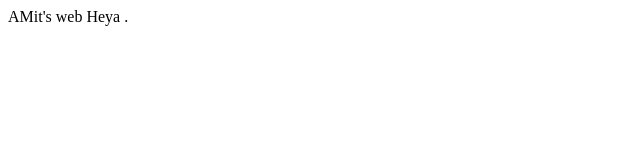
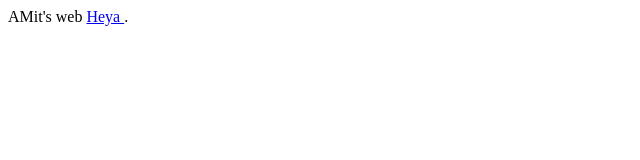
Before and after one commit to AmitDattaShuvo119/amit-is-here.github.io, a plain HTML site: page web-II.html in a window 1280 px wide. Shown: the full height of the page, 0-640 px from the left. Drawn offline with Linux system fonts and the light colour scheme.

Commit message:
Update web-II.html

```diff
--- a/web-II.html
+++ b/web-II.html
@@ -3,5 +3,5 @@
     <title> Amit's web </title>
   </head>
   <body>
-    <p1>AMit's web <a ref="/"> Heya </a>. </p1>
+    <p1>AMit's web <a href="/"> Heya </a>. </p1>
   </body></html>
```
